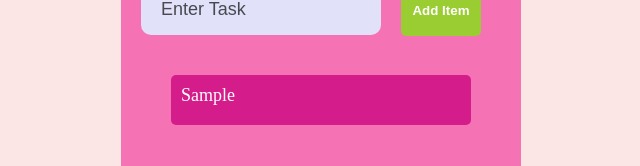
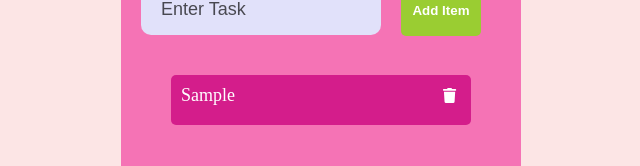
Before and after one commit to mdr-uma/ToDo-List-React, a React (Create React App) app: page / in a window 1280 px wide. Both pictures are taken after typing "Sample" into the empty fields and a click on the button "Add Item". Shown: the part 142-308 px from the top of the page, without its empty margins (319-959 px from the left). Built offline with nearby package versions, Linux system fonts and the light colour scheme.

Commit message:
added fontAwesomeIcon and style

```diff
--- a/package.json
+++ b/package.json
@@ -3,6 +3,9 @@
   "version": "0.1.0",
   "private": true,
   "dependencies": {
+    "@fortawesome/fontawesome-svg-core": "^1.2.30",
+    "@fortawesome/free-solid-svg-icons": "^5.14.0",
+    "@fortawesome/react-fontawesome": "^0.1.11",
     "@testing-library/jest-dom": "^4.2.4",
     "@testing-library/react": "^9.3.2",
     "@testing-library/user-event": "^7.1.2",
--- a/src/App.css
+++ b/src/App.css
@@ -62,4 +62,16 @@ h2{
 .list p{
   padding: 10px;
   font-size: large;
+  position: relative;
 }
+
+.list p span{
+  position: absolute;
+  right: 10px;
+  cursor: pointer;
+}
+
+.faicons{
+  margin: 0 5px;
+  font-size: 15px;
+}
--- a/src/App.js
+++ b/src/App.js
@@ -1,5 +1,10 @@
 import React from 'react';
 import ListItems from './components/ListItems'
+import { library } from '@fortawesome/fontawesome-svg-core'
+import {faTrash} from '@fortawesome/free-solid-svg-icons'
+
+library.add(faTrash)
+
 
 class App extends React.Component {
   state = {
--- a/src/components/ListItems.js
+++ b/src/components/ListItems.js
@@ -1,10 +1,15 @@
 import React from 'react'
+import { FontAwesomeIcon } from '@fortawesome/react-fontawesome'
 
 const ListItems = props => {
     const listItems = props.items.map(item => {
         return (
             <div className="list" key="item.key">
-                <p>{item.text}</p>
+                <p>{item.text}
+                    <span>
+                        <FontAwesomeIcon className='faicons' icon='trash' />
+                    </span>
+                </p>
             </div>
         )
     })
```
Also changed, not shown: 1 other file (tests, documents, lock files or other folders).
